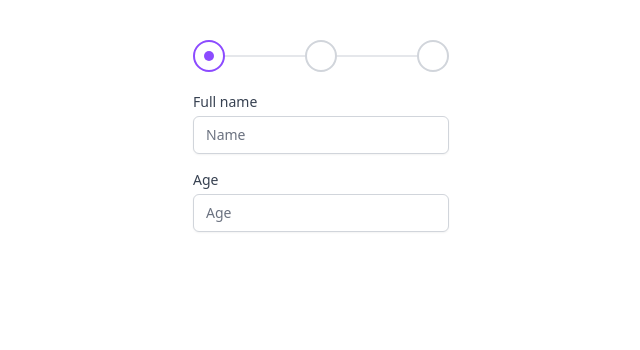
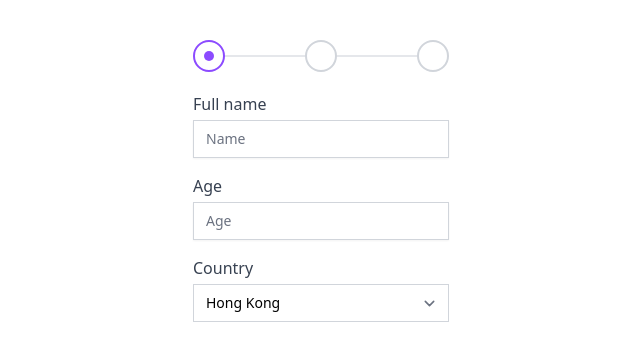
Before and after one commit to ejirocodes/cvg, a Vue app: page / in a window 1280 px wide. Shown: the top 350 px of the page, without its empty margins (319-959 px from the left). Built offline with nearby package versions, Linux system fonts and the light colour scheme.

Commit message:
feat: add custom select

```diff
--- a/src/components/form/BaseInput.vue
+++ b/src/components/form/BaseInput.vue
@@ -2,6 +2,9 @@
 defineProps<{
   value: string;
   type: string;
+  label: string;
+  id: string;
+  placeholder: string;
 }>();
 defineEmits(["update:value"]);
 </script>
@@ -9,14 +12,14 @@ defineEmits(["update:value"]);
 <template>
   <div>
     <label
-      class="block text-sm font-medium mb-1 text-gray-700"
-      :for="($attrs.id as string)"
-      >{{ $attrs.label }}</label
-    >
+      :for="id"
+      class="block mb-1 font-medium text-gray-700"
+      v-text="label"
+    />
     <input
-      :placeholder="$attrs.placeholder as string"
-      :id="$attrs.id as string"
-      class="shadow-sm focus:ring-pri focus:border-pri block w-full sm:text-sm border-gray-300 rounded-md"
+      :placeholder="placeholder"
+      :id="id"
+      class="shadow-sm focus:ring-pri focus:border-pri block w-full sm:text-sm border-gray-300"
       :value="value"
       :type="type"
       @input="$emit('update:value', ($event.target as HTMLInputElement).value)"
--- /dev/null
+++ b/src/components/form/BaseSelect.vue
@@ -0,0 +1,34 @@
+<script setup lang="ts">
+import { countries } from "@/data/countries";
+defineProps<{
+  value: string;
+  id: string;
+  label: string;
+}>();
+defineEmits(["update:value"]);
+</script>
+
+<template>
+  <div>
+    <label
+      :for="id"
+      class="block mb-1 font-medium text-gray-700"
+      v-text="label"
+    />
+    <select
+      :id="id"
+      @input="$emit('update:value', ($event.target as HTMLInputElement).value)"
+      :name="id"
+      class="mt-1 block w-full pl-3 pr-10 py-2 text-base border-gray-300 focus:outline-none focus:ring-pri focus:border-pri sm:text-sm"
+    >
+      <option
+        v-for="option in countries"
+        :key="option.value"
+        :value="option.value"
+        v-text="option.label"
+      />
+    </select>
+  </div>
+</template>
+
+<style scoped></style>
--- /dev/null
+++ b/src/data/countries.ts
@@ -0,0 +1,23 @@
+import type { Country } from "@/types";
+import { Currencies } from "@/utils";
+
+export const countries: Country[] = [
+  {
+    label: "Hong Kong",
+    value: 0,
+    currency: Currencies.HKD,
+    locale: "zh-HK",
+  },
+  {
+    label: "USA",
+    value: 1,
+    currency: Currencies.USD,
+    locale: "en-US",
+  },
+  {
+    label: "Australia",
+    value: 2,
+    currency: Currencies.AUD,
+    locale: "en-AU",
+  },
+];
--- a/src/modules/WizardFormModule.vue
+++ b/src/modules/WizardFormModule.vue
@@ -5,11 +5,13 @@ import ButtonMain from "@/components/shared/ButtonMain.vue";
 import useStep from "@/composable/step";
 import BaseInput from "../components/form/BaseInput.vue";
 import { ref } from "vue";
-
+import { countries } from "@/data/countries";
+import BaseSelect from "../components/form/BaseSelect.vue";
 const { currentStep, handleNext, steps } = useStep();
 
 const name = ref("");
 const age = ref("");
+const country = ref("");
 </script>
 
 <template>
@@ -39,7 +41,7 @@ const age = ref("");
           label="Full name"
         />
       </div>
-      <div>
+      <div class="mb-4">
         <BaseInput
           v-model:value="age"
           placeholder="Age"
@@ -48,6 +50,11 @@ const age = ref("");
           label="Age"
         />
       </div>
+      {{ country }}
+      <BaseSelect id="country" v-model:value="country" label="Country" />
+      <!-- <select name="country" id="country">
+        <option v-for="country in countries" :key="country.label"></option>
+      </select> -->
     </template>
   </WizardWrapper>
 </template>
--- a/src/utils/constant.ts
+++ b/src/utils/constant.ts
@@ -24,3 +24,9 @@ export const ActionType = createEnum({
   Next: "Next",
   Prev: "Prev",
 });
+
+export const Currencies = createEnum({
+  HKD: "HKD",
+  USD: "USD",
+  AUD: "AUD",
+});
```
Also changed, not shown: src/types/interface.ts (+8 -1 lines).
